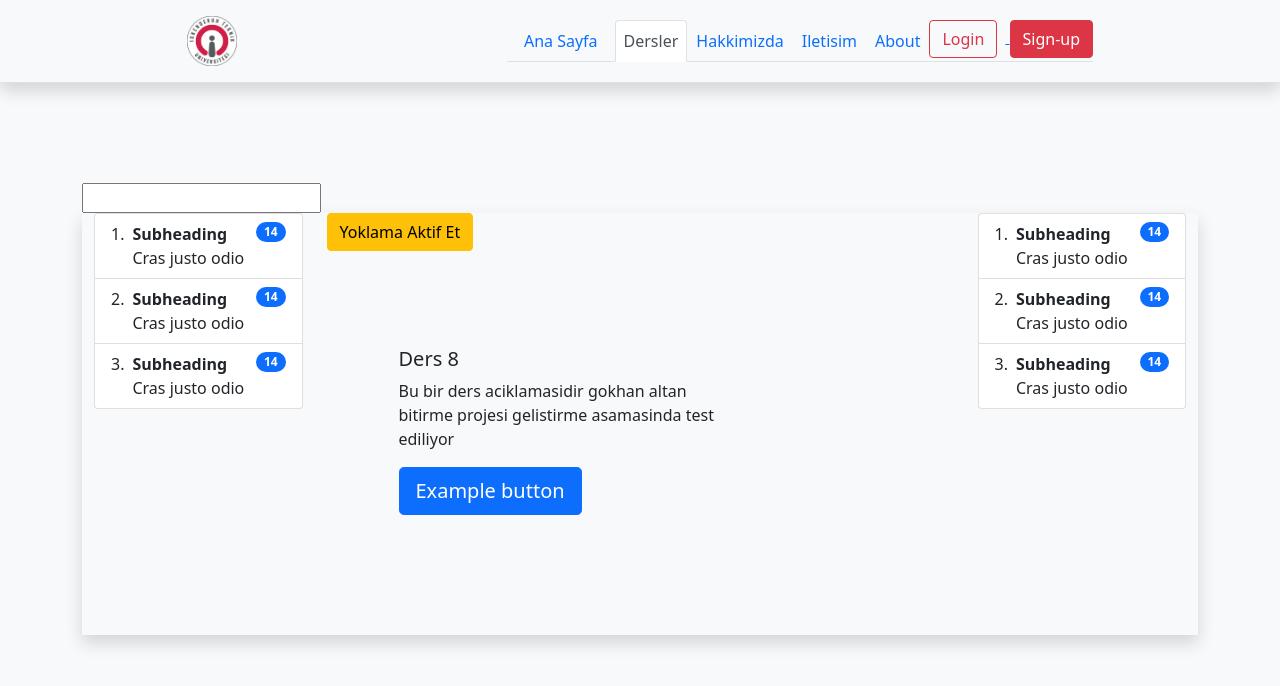
After one commit to ahmetozkanio/StudentAnalysis_Django, a Django app: page /lessons/lesson/9 in a window 1280 px wide. The commit adds this page. Shown: the top 686 px of the page. Run offline with Django 3.2, Linux system fonts and the light colour scheme; data comes from the database, SQL or seed files in the repository; both versions use the stored data as it was after the commit; some libraries are stand-ins or nearby versions.

Commit message:
Lessons update

```diff
--- a/lessons/forms.py
+++ b/lessons/forms.py
@@ -1,5 +1,5 @@
 from django import forms
-from .models import Lesson
+from .models import Lesson,Attendance
 
 
 class LessonForm(forms.ModelForm):
@@ -8,4 +8,12 @@ class LessonForm(forms.ModelForm):
         model = Lesson
 
         # formda goruntulenecek alanlar
-        fields = ["lesson_name",]
+        fields = ["lesson_name","content"]
+
+class AttendanceForm(forms.ModelForm):
+
+    class Meta:
+        model = Attendance
+
+        # formda goruntulenecek alanlar
+        fields = ["lesson","attendance_date"]
--- a/lessons/models.py
+++ b/lessons/models.py
@@ -8,15 +8,28 @@ class Lesson(models.Model):
     # cunku her bir dersi bir kullaniciya ait olmali
 
     author = models.ForeignKey("auth.User",on_delete=models.CASCADE)
-    lesson_name = models.CharField(max_length = 50)
-
+    lesson_name = models.CharField(max_length = 50 ,verbose_name ="Ders Adi")
+    content = models.CharField(max_length = 250 ,verbose_name ="Ders Aciklamasi",null=True)
     # bu bize o anki tarihi atar.Veri eklendiginde
     created_date = models.DateTimeField(auto_now_add=True)
 
     # def str bize admin panelinde lesson_name bilgisini ozellestirerek gosteriyor
     def __str_(self):
-        return self.lesson_name
+        return self.author
 
     #modelimizde en son eklenen en ustte gosterildi
     class Meta:
         ordering = ['-created_date']
+
+
+class Attendance(models.Model):
+
+    lesson = models.ForeignKey(Lesson,on_delete = models.CASCADE,verbose_name ="Ders Adi")
+    attendance_date = models.DateTimeField(verbose_name ="Yoklama Tarihi")
+    created_date = models.DateTimeField(auto_now_add = True)
+
+    def __str_(self):
+        return self.lesson
+
+    class Meta:
+        ordering = ['-created_date']
--- a/lessons/urls.py
+++ b/lessons/urls.py
@@ -5,5 +5,7 @@ from lessons import views
 app_name = "lessons"
 
 urlpatterns = [
-    path('',views.addLesson, name ="lessons")
+    path('',views.lessons, name ="lessons"),
+    path('lesson/<int:id>',views.detail, name ="detail"),
+    path('addlesson/',views.addLesson, name ="addlesson")
 ]
--- a/lessons/views.py
+++ b/lessons/views.py
@@ -1,8 +1,9 @@
-from django.shortcuts import render,redirect
+from django.shortcuts import render,redirect ,get_object_or_404
 
-from lessons.forms import LessonForm
+from lessons.forms import LessonForm, AttendanceForm
 from django.contrib import messages
 
+from .models import Lesson
 # Create your views here.
 
 
@@ -22,3 +23,37 @@ def addLesson(request):
         messages.success(request,"Basariyla Ders Olusturuldu")
         return redirect("index")
     return render(request,"addlesson.html",{"form":form})
+
+def lessons(request):
+
+    keyword = request.GET.get("keyword")
+    if keyword:
+            lessons = Lesson.objects.filter(title__contains=keyword)
+            # sadece aramalarda cikan article lar gelecek
+            return render(request, "lessons.html", {"lessons": lessons})
+
+
+    lessons = Lesson.objects.all()
+    return render(request, "lessons.html", {"lessons": lessons})
+
+
+def detail(request, id):
+    # lesson = Lesson.objects.filter(id = id ).first()#ilk elemani aldik filter liste halinde getiriyor
+    # id var ise getir yoksa 404 getir
+    lesson = get_object_or_404(Lesson, id=id)
+
+    # Comment yorum alani related_name = comments ile erisiyoruz
+    # comments = lesson.comments.all()
+
+    form = AttendanceForm(request.POST or None)
+
+    if form.is_valid():
+
+        attendance = form.save(commit=False)
+        # Hangi Kullanici Giris yapmissa
+        attendance.author = request.user
+
+        attendance.save()
+        messages.success(request,"Yoklama Olusturuldu")
+
+    return render(request, "detail.html", {"lesson": lesson,"form_attendance":form})
--- /dev/null
+++ b/lessons/widgets.py
@@ -0,0 +1,4 @@
+from django.forms import DateTimeInput
+
+class DateTimePickerInput(DateTimeInput):
+    template_name = 'widgets/datetimepicker.html'
--- a/templates/addlesson.html
+++ b/templates/addlesson.html
@@ -1,8 +1,8 @@
 {% extends "base.html" %}
 
 {% block body %}
+{% load crispy_forms_tags %}
 
-{% load crispy_forms_tags %}
 
 <div class="row">
   <div class="col-md-6 offset-md-3">
--- a/templates/base.html
+++ b/templates/base.html
@@ -14,6 +14,8 @@
     {% comment %} <link rel="stylesheet" href="{% static 'css/bootstrap.min.css'%}"> {% endcomment %}
 <link href="https://cdn.jsdelivr.net/npm/bootstrap@5.1.3/dist/css/bootstrap.min.css" rel="stylesheet" integrity="sha384-1BmE4kWBq78iYhFldvKuhfTAU6auU8tT94WrHftjDbrCEXSU1oBoqyl2QvZ6jIW3" crossorigin="anonymous">
 
+  <!--  DateTimePicker -->
+  <link rel="stylesheet" href="https://cdnjs.cloudflare.com/ajax/libs/jquery-datetimepicker/2.5.20/jquery.datetimepicker.min.css" integrity="sha256-DOS9W6NR+NFe1fUhEE0PGKY/fubbUCnOfTje2JMDw3Y=" crossorigin="anonymous" />
 
 </head>
 <body class="bg-light">
@@ -33,9 +35,16 @@
             {% endfor %}
         {% endif %}
 
-       {% include "lessons.html" %}
+        <input id="datetimepicker" type="text">
+
+        <script>
+          $(function () {
+            $("#datetimepicker").datetimepicker();
+          });
+        </script>
 
         {% block body %}
+
 
         {% endblock body %}
 
@@ -44,9 +53,17 @@
 </div>
 
 
+
+
+
+
+
+
+
         <!-- Bootstrap icin JavaScript eklendi -->
     {% comment %} <script src = "{% static 'js/bootstrap.min.js'%}"></script> {% endcomment %}
     <script src="https://cdn.jsdelivr.net/npm/bootstrap@5.1.3/dist/js/bootstrap.bundle.min.js" integrity="sha384-ka7Sk0Gln4gmtz2MlQnikT1wXgYsOg+OMhuP+IlRH9sENBO0LRn5q+8nbTov4+1p" crossorigin="anonymous"></script>
+    <script src="https://cdnjs.cloudflare.com/ajax/libs/jquery-datetimepicker/2.5.20/jquery.datetimepicker.full.min.js" integrity="sha256-FEqEelWI3WouFOo2VWP/uJfs1y8KJ++FLh2Lbqc8SJk=" crossorigin="anonymous"></script>
 
 </body>
 </html>
--- /dev/null
+++ b/templates/detail.html
@@ -0,0 +1,130 @@
+{% extends "base.html" %}
+
+
+{% block body %}
+
+{% load crispy_forms_tags %}
+
+
+  <div class="container shadow">
+    <div class="row">
+      <div class="col">
+        <ol class="list-group list-group-numbered">
+          <li class="list-group-item d-flex justify-content-between align-items-start">
+            <div class="ms-2 me-auto">
+              <div class="fw-bold">Subheading</div>
+              Cras justo odio
+            </div>
+            <span class="badge bg-primary rounded-pill">14</span>
+          </li>
+          <li class="list-group-item d-flex justify-content-between align-items-start">
+            <div class="ms-2 me-auto">
+              <div class="fw-bold">Subheading</div>
+              Cras justo odio
+            </div>
+            <span class="badge bg-primary rounded-pill">14</span>
+          </li>
+          <li class="list-group-item d-flex justify-content-between align-items-start">
+            <div class="ms-2 me-auto">
+              <div class="fw-bold">Subheading</div>
+              Cras justo odio
+            </div>
+            <span class="badge bg-primary rounded-pill">14</span>
+          </li>
+        </ol>
+      </div>
+      <div class="col-7">
+
+        <button class="btn btn-warning" type="button" data-bs-toggle="offcanvas" data-bs-target="#offcanvasWithBackdrop" aria-controls="offcanvasWithBackdrop">Yoklama Aktif Et</button>
+
+        <div class="p-5 mb-4 bg-light rounded-3">
+            <div class="container-fluid py-5">
+              <h3 class=" fs-5">{{ lesson.lesson_name }}</h3>
+
+              <p class="col-md-8 fs-7">{{ lesson.content }}</p>
+              <button class="btn btn-primary btn-lg" type="button">Example button</button>
+            </div>
+          </div>
+
+
+
+
+      </div>
+      <div class="col">
+        <ol class="list-group list-group-numbered">
+            <li class="list-group-item d-flex justify-content-between align-items-start">
+              <div class="ms-2 me-auto">
+                <div class="fw-bold">Subheading</div>
+                Cras justo odio
+              </div>
+              <span class="badge bg-primary rounded-pill">14</span>
+            </li>
+            <li class="list-group-item d-flex justify-content-between align-items-start">
+              <div class="ms-2 me-auto">
+                <div class="fw-bold">Subheading</div>
+                Cras justo odio
+              </div>
+              <span class="badge bg-primary rounded-pill">14</span>
+            </li>
+            <li class="list-group-item d-flex justify-content-between align-items-start">
+              <div class="ms-2 me-auto">
+                <div class="fw-bold">Subheading</div>
+                Cras justo odio
+              </div>
+              <span class="badge bg-primary rounded-pill">14</span>
+            </li>
+          </ol>
+      </div>
+    </div>
+
+  </div>
+
+
+
+
+
+
+
+
+  <div class="offcanvas offcanvas-start" tabindex="-1" id="offcanvasWithBackdrop" aria-labelledby="offcanvasWithBackdropLabel">
+    <div class="offcanvas-header">
+      <h5 class="offcanvas-title" id="offcanvasWithBackdropLabel">Offcanvas with backdrop</h5>
+      <button type="button" class="btn-close text-reset" data-bs-dismiss="offcanvas" aria-label="Close"></button>
+    </div>
+    <div class="offcanvas-body">
+
+
+
+      <div class="row">
+        <div class="col-md-6 offset-md-3">
+
+          <h3>Ders Olustur</h3>
+          <hr>
+
+          <form method = "post" enctype="multipart/form-data">
+          {% csrf_token %}
+
+
+          {{form_attendance | crispy}}
+
+          <button type ="submit" class = "btn btn-danger">Olustur</button>
+          </form>
+
+       </div>
+          </div>
+          <input id="datetimepicker" type="text">
+
+
+          <script>
+            $(function () {
+              $("#datetimepicker").datetimepicker();
+            });
+          </script>
+
+    </div>
+  </div>
+
+{% endblock body %}
+
+
+</script>
--- a/templates/includes/navbar-base.html
+++ b/templates/includes/navbar-base.html
@@ -6,12 +6,12 @@
         <img width="50" height="50"src={%  static 'images/iste_arma.png' %} alt="">
       </a>
 
-      <ul class="nav col-12 col-md-auto mb-2 justify-content-center mb-md-0">
-        <li><a href="{% url 'index'%}" class="nav-link px-2 link-secondary">Ana Sayfa</a></li>
-        <li><a href="#" class="nav-link px-2 link-dark">Dersler</a></li>
-        <li><a href="#" class="nav-link px-2 link-dark">Hakkimizda</a></li>
-        <li><a href="#" class="nav-link px-2 link-dark">Iletisim</a></li>
-        <li><a href="#" class="nav-link px-2 link-dark">About</a></li>
+      <ul class="nav nav-tabs col-12 col-md-auto mb-2 justify-content-center mb-md-0">
+        <li class="nav-item  "><a href="{% url 'index' %}" class="nav-link   {% if '/' == request.path %}  active link-secondary   {% endif %}">Ana Sayfa</a></li>
+        <li><a href="{% url 'lessons:lessons' %}" class="nav-link px-2 {% if 'lessons' in request.path %}  active link-secondary  {% endif %} ">Dersler</a></li>
+        <li><a href="#" class="nav-link px-2 {% if '/' == request.path %} link-secondary   {% endif %}">Hakkimizda</a></li>
+        <li><a href="#" class="nav-link px-2 {% if '/' == request.path %} link-secondary   {% endif %}">Iletisim</a></li>
+        <li><a href="#" class="nav-link px-2 {% if '/' == request.path %} link-secondary   {% endif %}">About</a></li>
 
  <!-- Kullanicinin Giris Yapilip Yapilmadigina gore navbarda Giris veya Cikis Butonu Gosteriyoruz -->
   {% if request.user.is_authenticated %}<!-- kullanici giris yapmissa bu bloga girer -->
```
Also changed, not shown: lessons/admin.py (+14 -2 lines), requirements.txt (added, +73 -0 lines), templates/lessons.html (+42 -20 lines), templates/widgets/datetimepicker.html (added, +9 -0 lines), db.sqlite3, lessons/migrations/0002_attendance.py (added), lessons/migrations/0003_auto_20211201_1530.py (added), lessons/migrations/0004_lesson_content.py (added).
